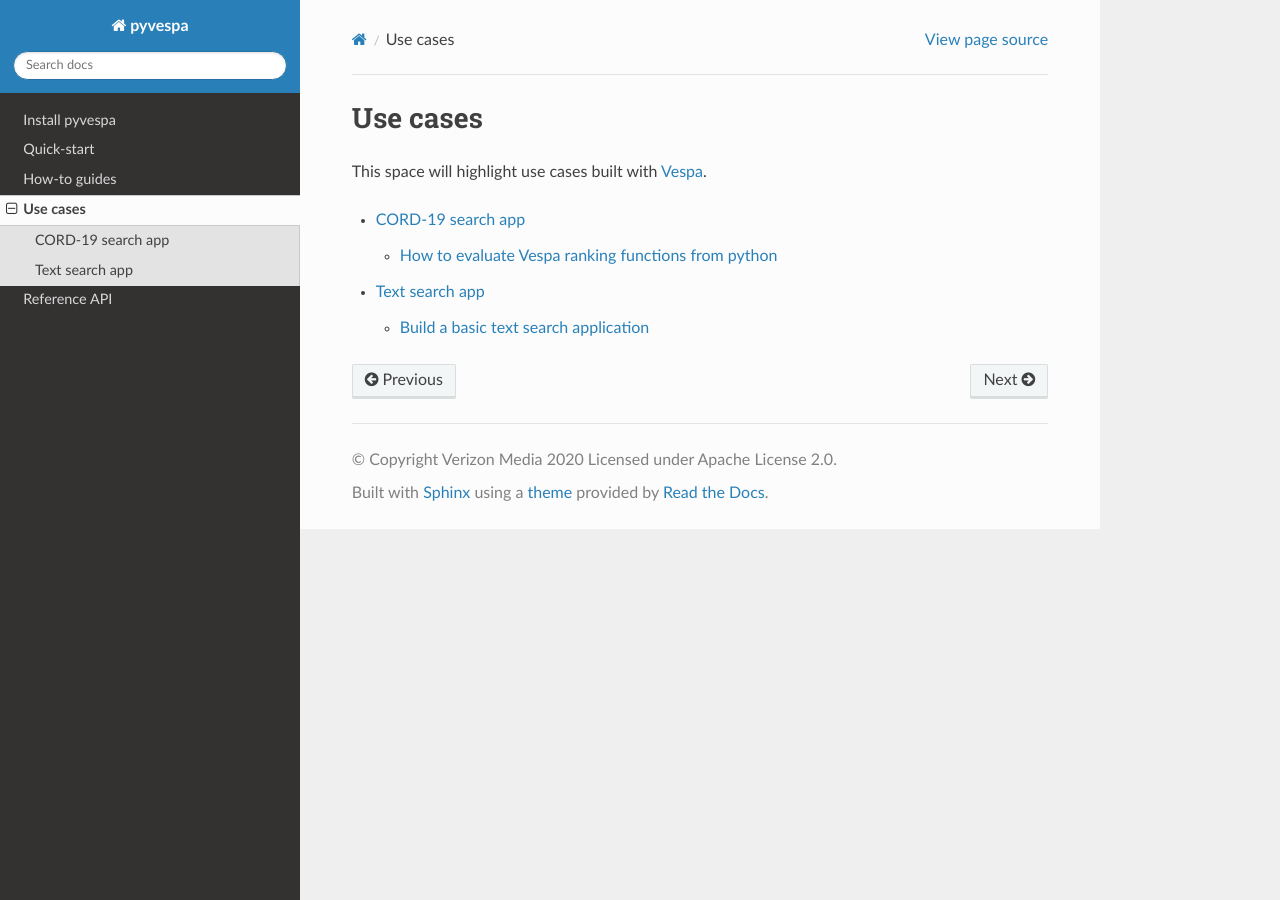
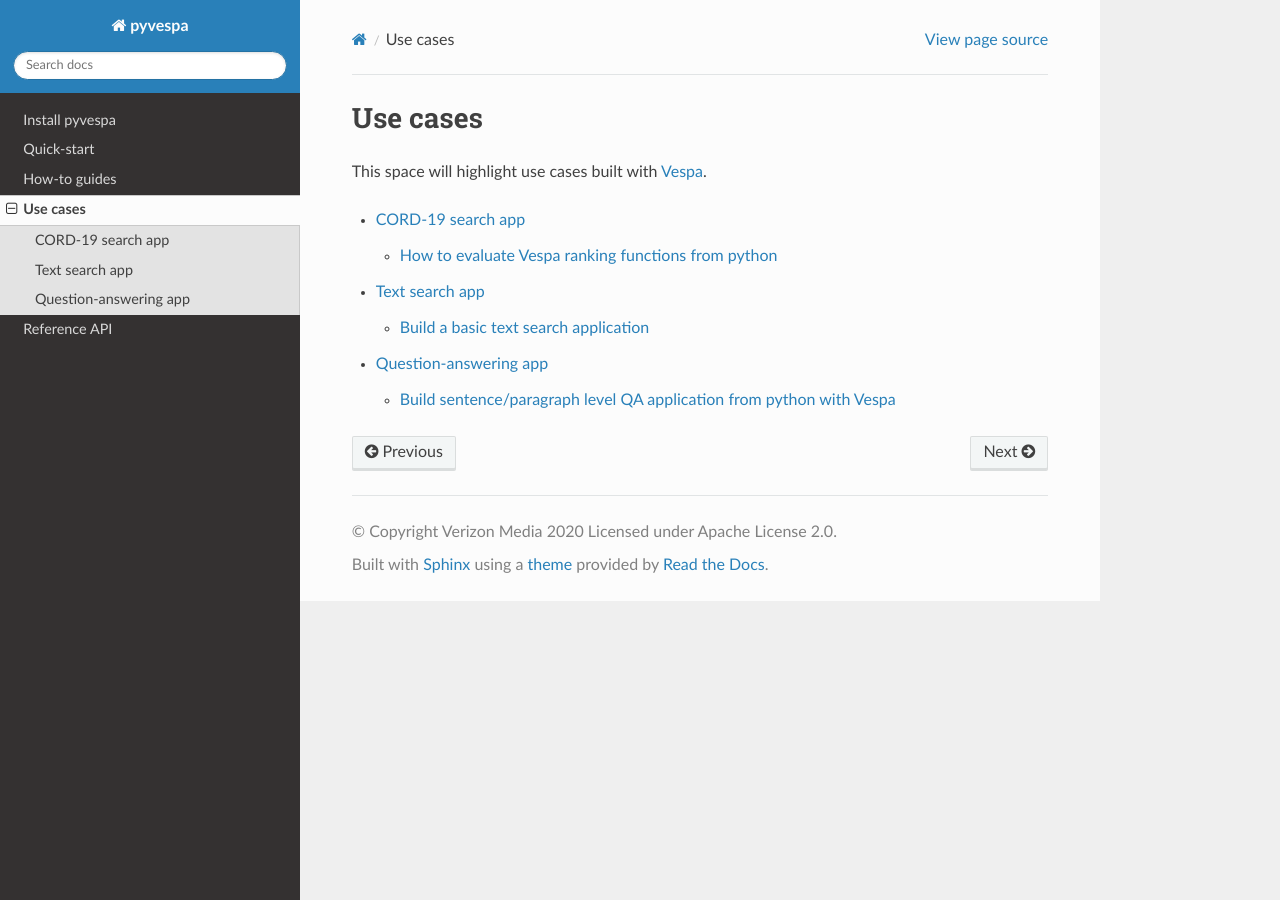
Before and after one commit to vespa-engine/pyvespa, a Sphinx documentation site: the page built from docs/sphinx/source/usecases.rst, in a window 1280 px wide. Built offline with Sphinx 7.4.7 and the Read the Docs theme 2.0.0, drawn with Linux system fonts in a browser that asks for light colours; pages that are not in the unit, such as notebooks, are missing from menus.

Commit message:
add qa use case

```diff
--- /dev/null
+++ b/docs/sphinx/source/use_cases/qa/qa.rst
@@ -0,0 +1,7 @@
+Question-answering app
+======================
+
+.. toctree::
+   :maxdepth: 2
+
+   semantic-retrieval-for-question-answering-applications
--- a/docs/sphinx/source/usecases.rst
+++ b/docs/sphinx/source/usecases.rst
@@ -11,3 +11,4 @@ This space will highlight use cases built with Vespa_.
 
    use_cases/cord19/cord19
    use_cases/text_search/text_search
+   use_cases/qa/qa
```
Also changed, not shown: docs/sphinx/source/use_cases/qa/semantic-retrieval-for-question-answering-applications.ipynb (added).
